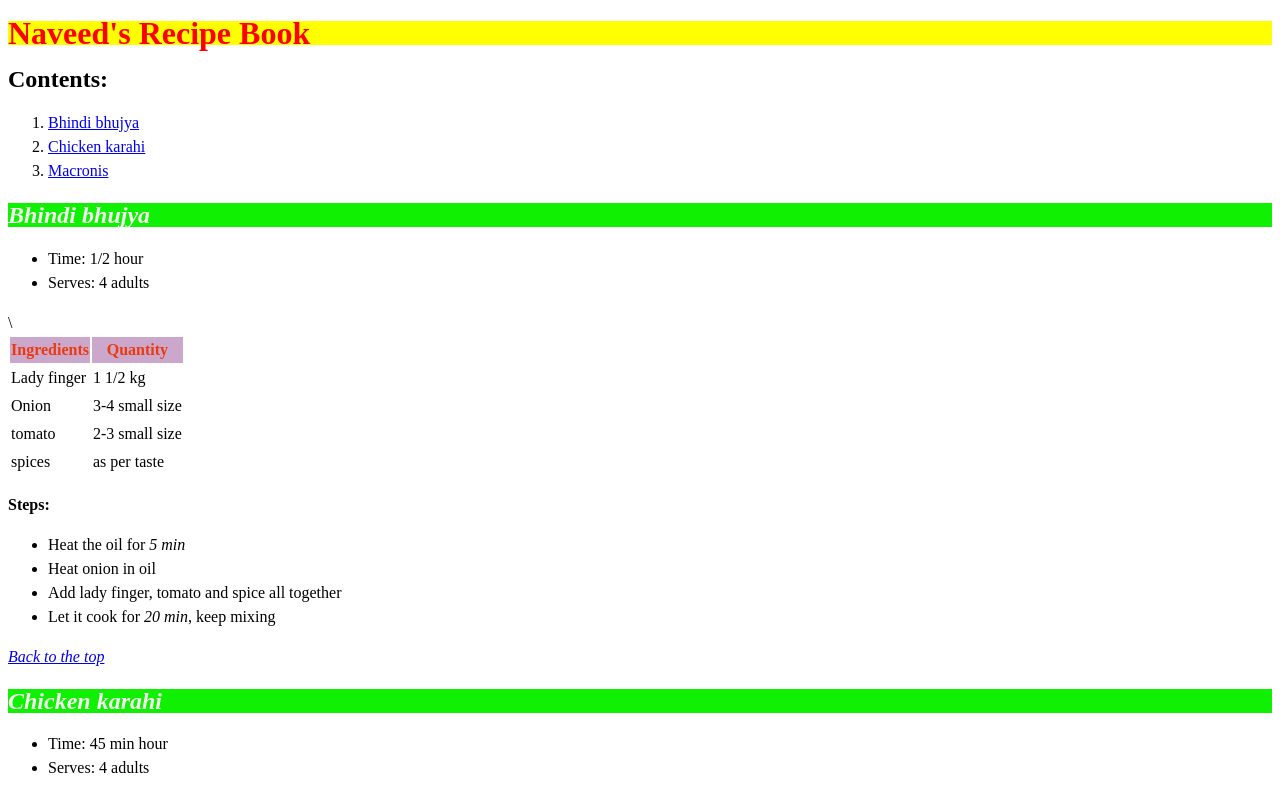
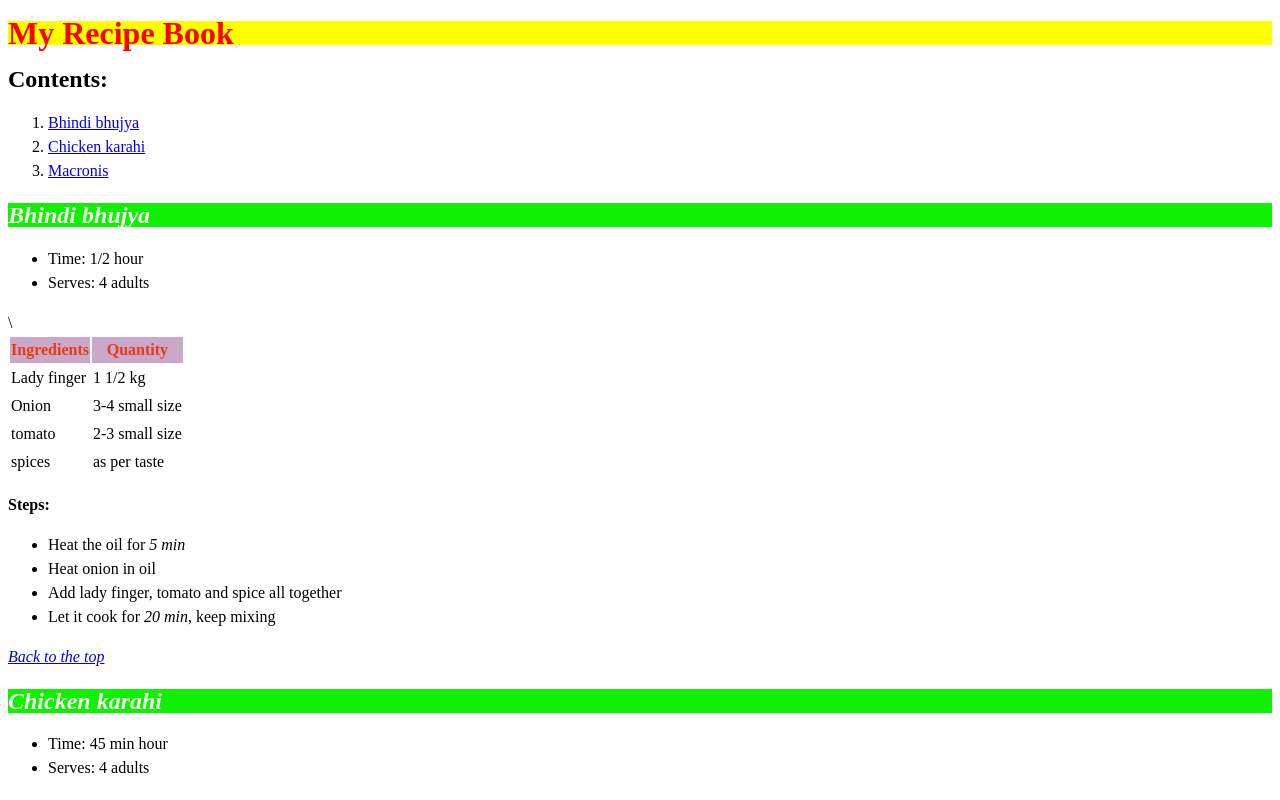
Before and after one commit to aviator69/aviator69.github.io, a plain HTML site: page index.html in a window 1280 px wide. Shown: the top 800 px of the page. Drawn offline with Linux system fonts and the light colour scheme.

Commit message:
Update index.html

```diff
--- a/index.html
+++ b/index.html
@@ -27,7 +27,7 @@
     </head>
     <body>
 
-        <h1 id="main-hdg">Naveed's Recipe Book</h1>
+        <h1 id="main-hdg">My Recipe Book</h1>
 
         <h2 id="contents">Contents:</h2>
 
```
